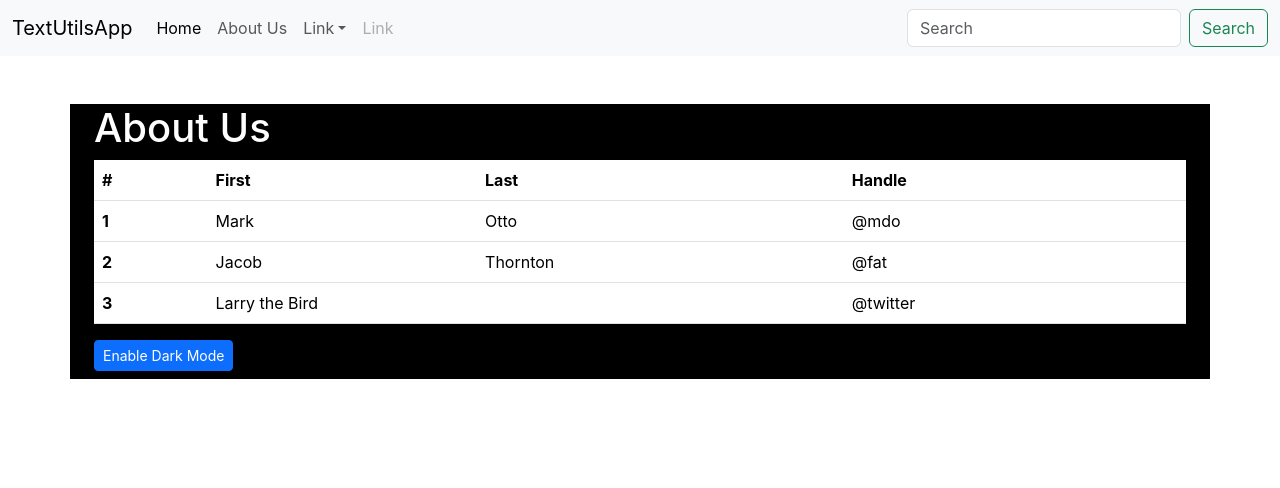
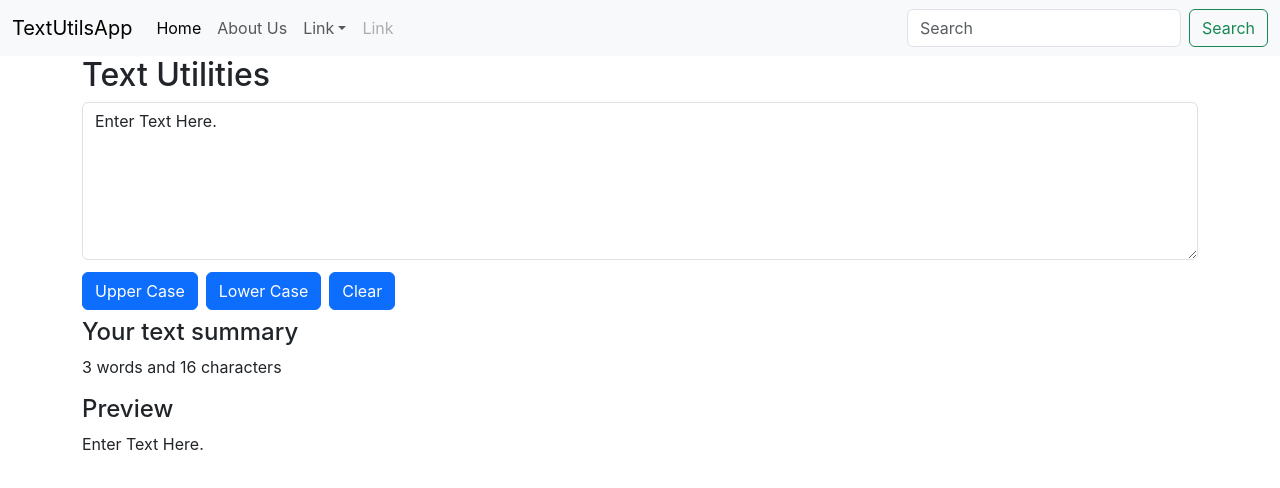
Before and after one commit to IJAHARKHAN/learnReact.io, a React (Create React App) app: page / in a window 1280 px wide. Shown: the top 488 px of the page. Built offline with nearby package versions, Linux system fonts and the light colour scheme.

Commit message:
comment about app

```diff
--- a/src/App.js
+++ b/src/App.js
@@ -11,8 +11,8 @@ function AppMoonFunction() {
     <>
       {/* <Navbar title="TextUtils" aboutText="About" homeText="Home"/> */}
       <Navbar title="TextUtilsApp"/>
-      {/* <TextForm  title="Utilities"/> */}
-      <About/>
+      <TextForm  title="Utilities"/>
+      {/* <About/> */}
     </>
   );
 }
```
